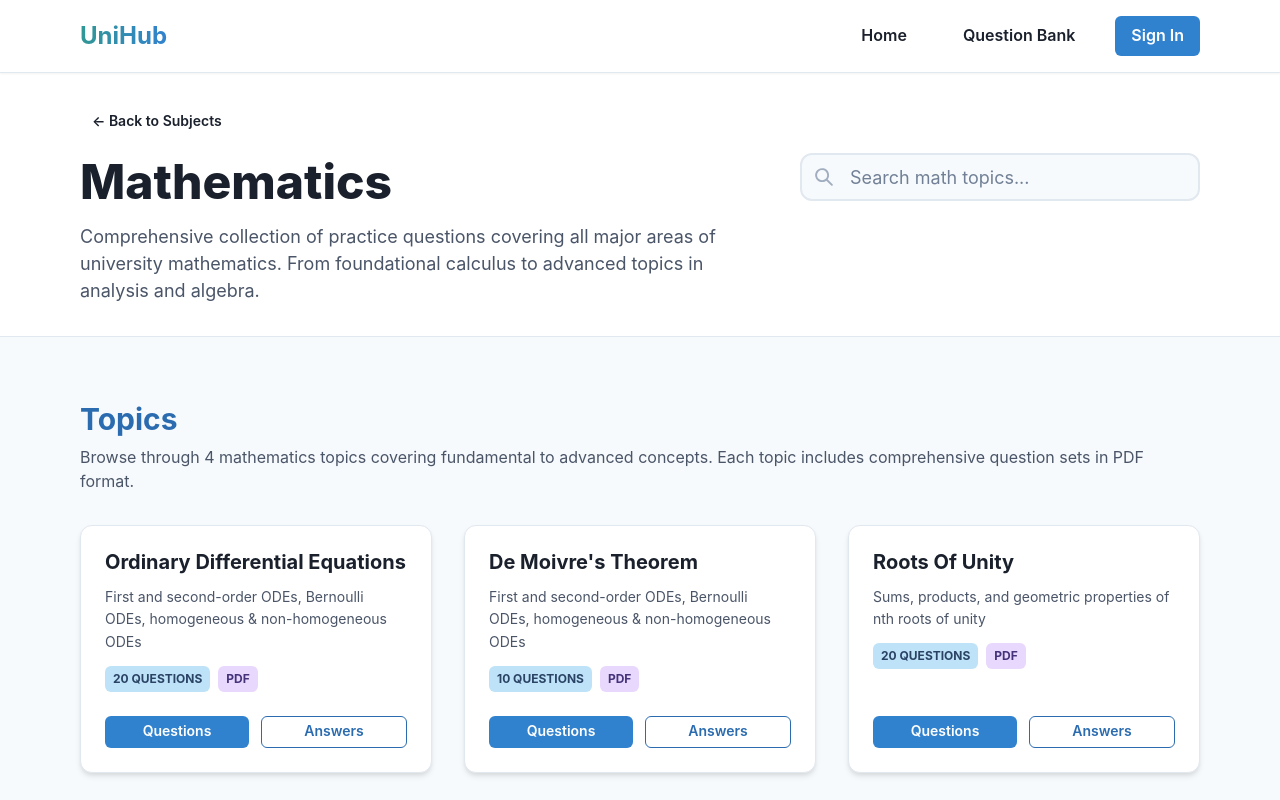
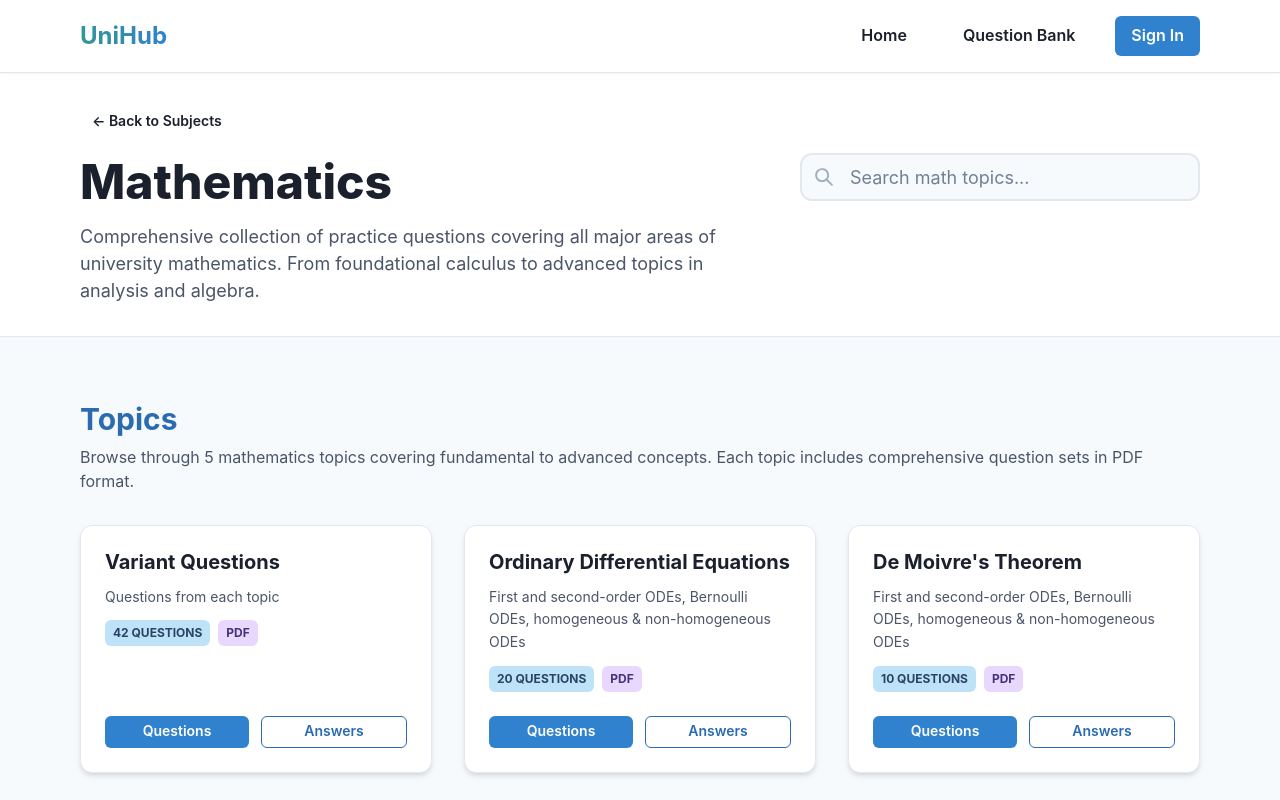
Before and after one commit to salkaro/unihub, a Next.js app: page /bank/mathematics in a window 1280 px wide. Shown: the top 800 px of the page. Built offline with nearby package versions, Linux system fonts and the light colour scheme.

Commit message:
variant maths

```diff
--- a/src/components/app/bank/BankPage.tsx
+++ b/src/components/app/bank/BankPage.tsx
@@ -21,7 +21,7 @@ const subjects: Subject[] = [
         title: "Mathematics",
         description: "Calculus, Linear Algebra, Differential Equations, and more advanced mathematical concepts",
         moduleCount: 4,
-        questionCount: 50,
+        questionCount: 90,
         color: "blue",
         href: "/bank/mathematics",
     },
--- a/src/components/app/bank/subjects/MathematicsPage.tsx
+++ b/src/components/app/bank/subjects/MathematicsPage.tsx
@@ -14,6 +14,13 @@ interface Topic {
 }
 
 const topics: Topic[] = [
+    {
+        id: "variants",
+        title: "Variant Questions",
+        description: "Questions from each topic",
+        questionCount: 42,
+        pdfUrl: "/pdfs/math/variant.pdf",
+    },
     {
         id: "ordinary-differential-equations",
         title: "Ordinary Differential Equations",
```
Also changed, not shown: 2 other files (tests, documents, lock files or other folders).
